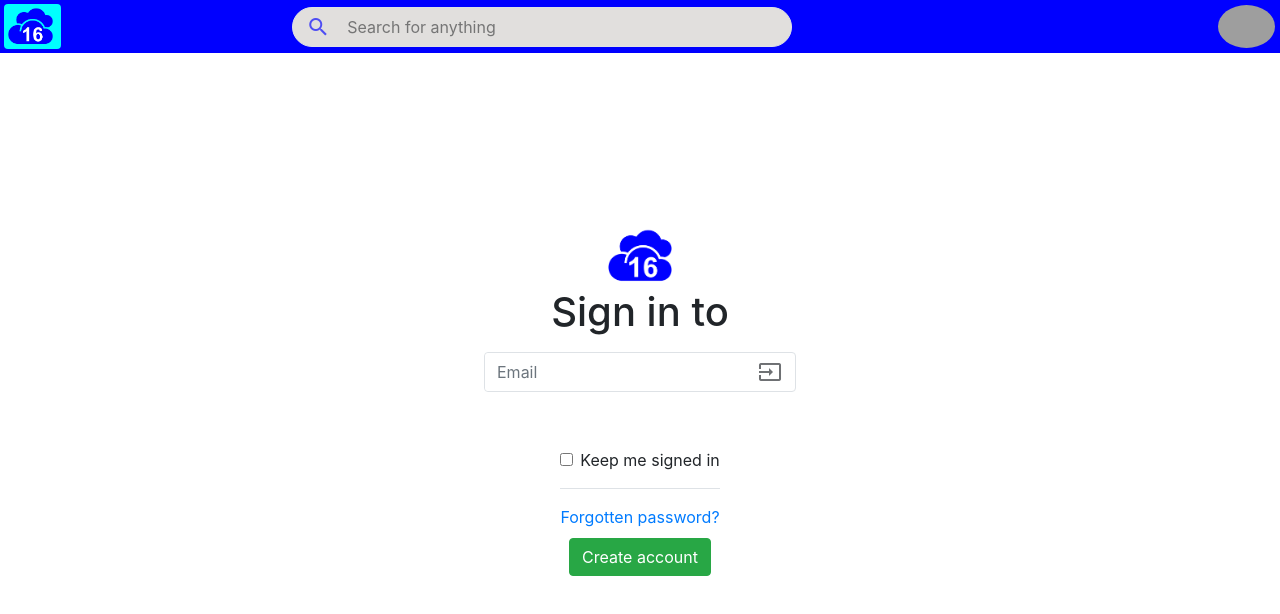
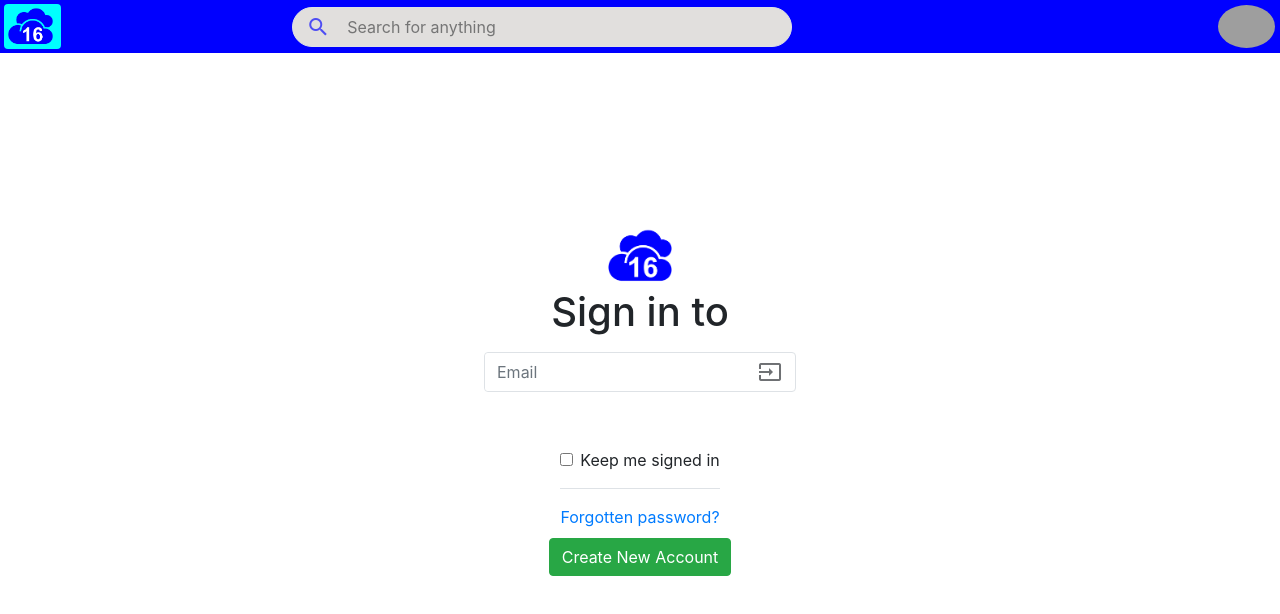
Before and after one commit to luclegen/clouddrive16, a React (Create React App) app in the folder client/: page / in a window 1280 px wide. Shown: the top 614 px of the page. Built offline with nearby package versions, Linux system fonts and the light colour scheme; grey boxes are pictures that could not be loaded.

Commit message:
Update Login

```diff
--- a/client/src/app/components/Login.js
+++ b/client/src/app/components/Login.js
@@ -70,7 +70,7 @@ class Login extends Component {
         <label className="remember-me-label" htmlFor="remember-me">Keep me signed in</label>
       </div>
       <a href="/find-account">Forgotten password?</a>
-      <button className="btn-create-account" type="button">Create account</button>
+      <button className="btn-create-account" type="button">Create New Account</button>
     </form>
   </section>
 }
```
